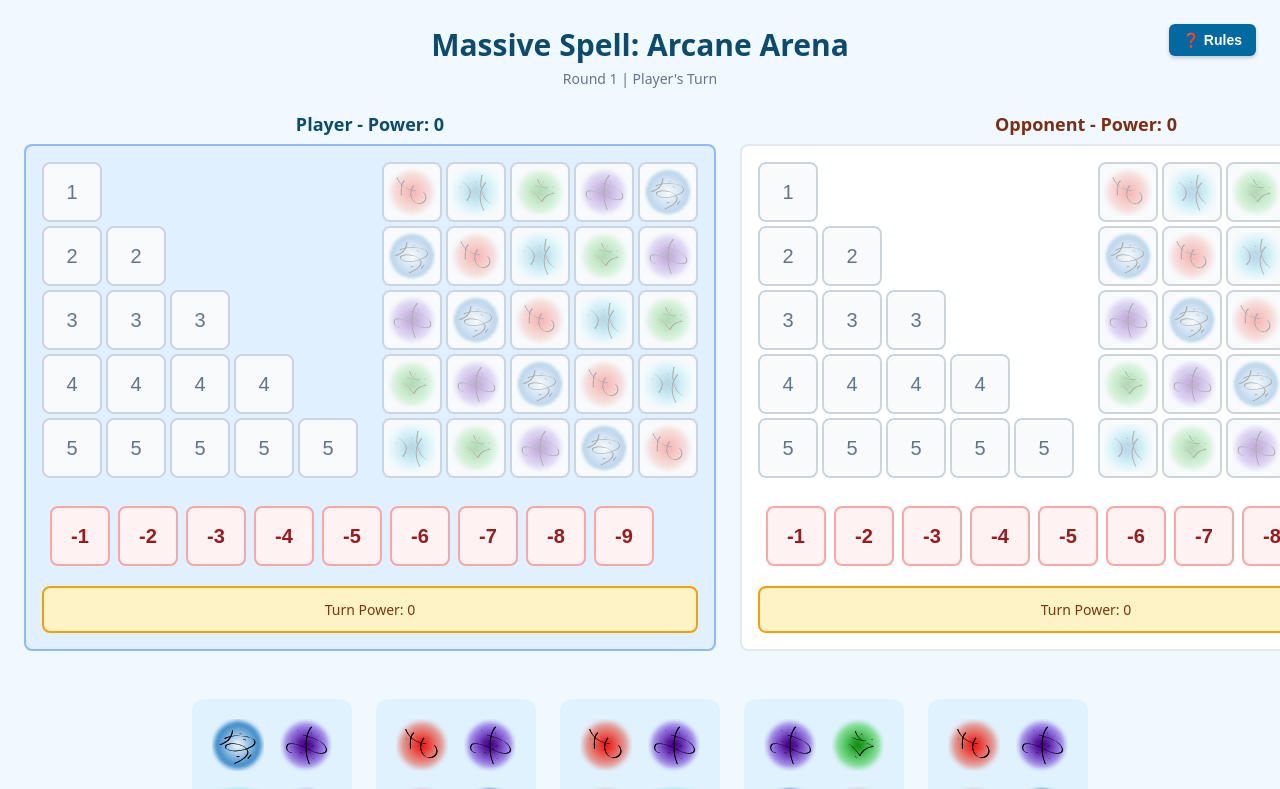
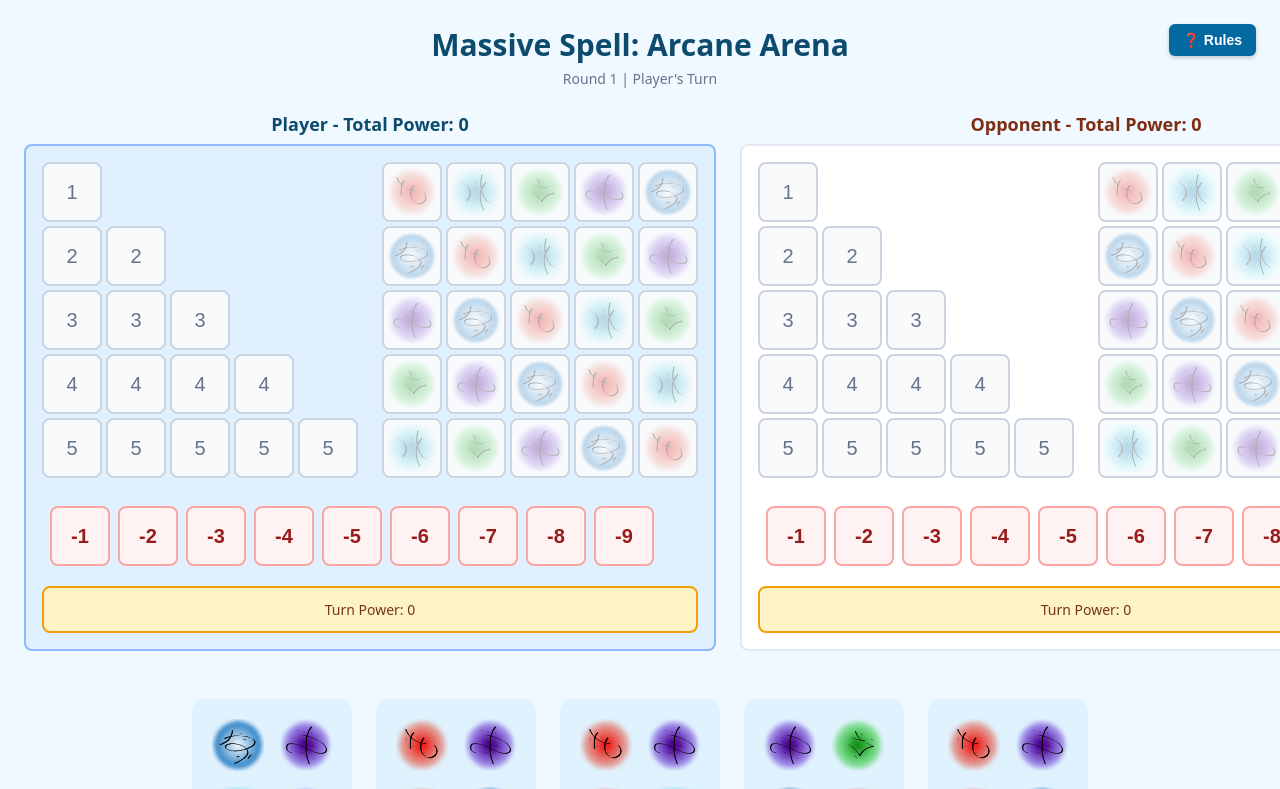
Before and after one commit to vlad92z/necromancer-web, a React (Vite) app: page / in a window 1280 px wide. Shown: the top 789 px of the page. Built offline with nearby package versions, Linux system fonts and the light colour scheme.

Commit message:
Update labels for power and penalty indicators
Changed 'Power' to 'Total Power' in OpponentView and PlayerView components for clarity. Renamed 'Floor' to 'Overload' in RunePower to better reflect penalty context.

```diff
--- a/src/features/gameplay/components/OpponentView.tsx
+++ b/src/features/gameplay/components/OpponentView.tsx
@@ -22,7 +22,7 @@ export function OpponentView({ opponent, isActive }: OpponentViewProps) {
         color: '#7c2d12',
         textAlign: 'center'
       }}>
-        {opponent.name} - Power: {opponent.score}
+        {opponent.name} - Total Power: {opponent.score}
         {isActive && <span style={{ marginLeft: '8px', color: '#ea580c' }}>(Taking Turn...)</span>}
       </div>
       <PlayerBoard
--- a/src/features/gameplay/components/PlayerView.tsx
+++ b/src/features/gameplay/components/PlayerView.tsx
@@ -35,7 +35,7 @@ export function PlayerView({
         color: '#0c4a6e',
         textAlign: 'center'
       }}>
-        {player.name} - Power: {player.score}
+        {player.name} - Total Power: {player.score}
       </div>
       <PlayerBoard
         player={player}
--- a/src/features/gameplay/components/RunePower.tsx
+++ b/src/features/gameplay/components/RunePower.tsx
@@ -60,7 +60,7 @@ export function RunePower({ player }: RunePowerProps) {
 
           {floorPenaltyCount > 0 && (
             <div style={{ color: '#991b1b', fontWeight: '500' }}>
-              Floor: {floorPenalty}
+              Overload: {floorPenalty}
             </div>
           )}
 
```
